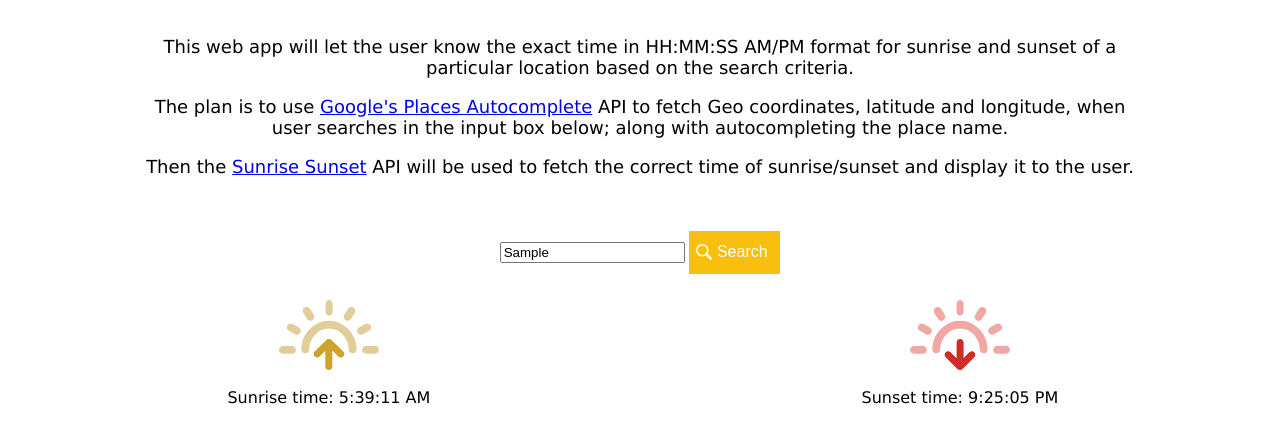
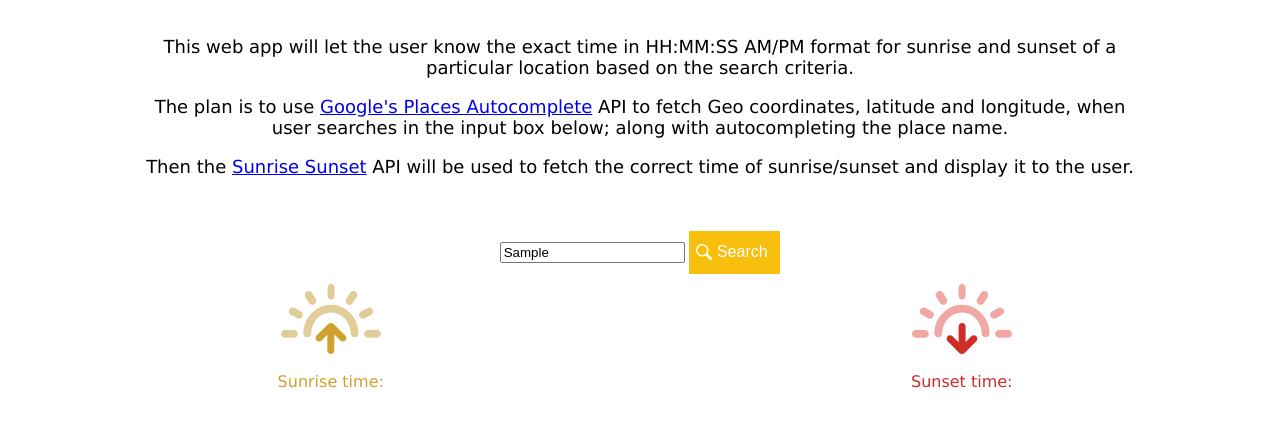
Before and after one commit to rahulyhg/myApp-1, a plain HTML site: page index.html in a window 1280 px wide. Both pictures are taken after typing "Sample" into the empty fields and a click on the button "Search". Shown: the part 146-588 px from the top of the page. Drawn offline with nearby package versions, Linux system fonts and the light colour scheme; no server answers.

Commit message:
more functionality

```diff
--- a/index.html
+++ b/index.html
@@ -42,10 +42,10 @@
                     </th>
                     <tr>
                         <td>
-                            <p>Sunrise time: 5:39:11 AM </p>
+                            <p class="riseText">Sunrise time:</p>
                         </td>
                         <td>
-                            <p>Sunset time: 9:25:05 PM</p>
+                            <p class="setText">Sunset time:</p>
                         </td>
                     </tr>
                 </tr>
--- a/script.js
+++ b/script.js
@@ -1,10 +1,17 @@
 function start(){
     console.log('starting...................................');
     console.log('starting ajax call.........................');
-
-    /*$.get("https://api.sunrise-sunset.org/json?lat=36.7201600&lng=-4.4203400&date=today").done(function(response){
-        console.log(arguments);
-    });*/
+    var lsLat = "36.7201600";
+    var lsLong = "-4.4203400";
+    var lsDate = "today";
+    $.get("https://api.sunrise-sunset.org/json?lat=" + lsLat + "&lng=" + lsLong + "&date=today").done(function(response){
+        var args = arguments;
+        console.log(args);
+        var lssunrise = args[0].results.sunrise;
+        var lssunset = args[0].results.sunset;
+        $(".riseText").append(" " + lssunrise);
+        $(".setText").append(" " + lssunset);
+    });
     $("#results").removeAttr("style");
     console.log('did it work?...............................');
 }
--- a/style.css
+++ b/style.css
@@ -18,6 +18,8 @@
 
 #Search{
     text-align: center;
+    margin:auto;
+    position: relative;
 }
 
 .button{
@@ -43,6 +45,13 @@ table {
 }
 
 td, th {
-    text-align: center;
+    text-align: center !important;
     padding: 8px;
 }
+
+.setText{
+    color: #ce2c27;
+}
+.riseText{
+    color: #cfa22b;
+}
```
